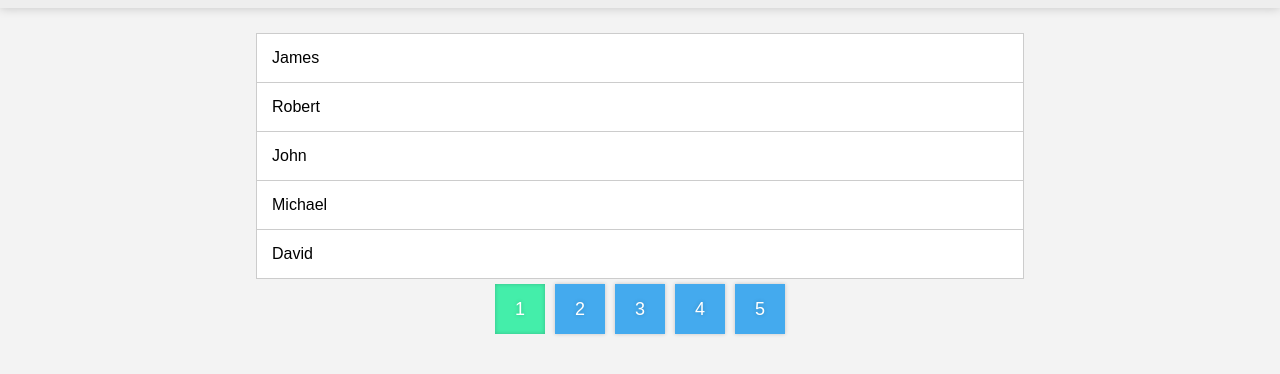
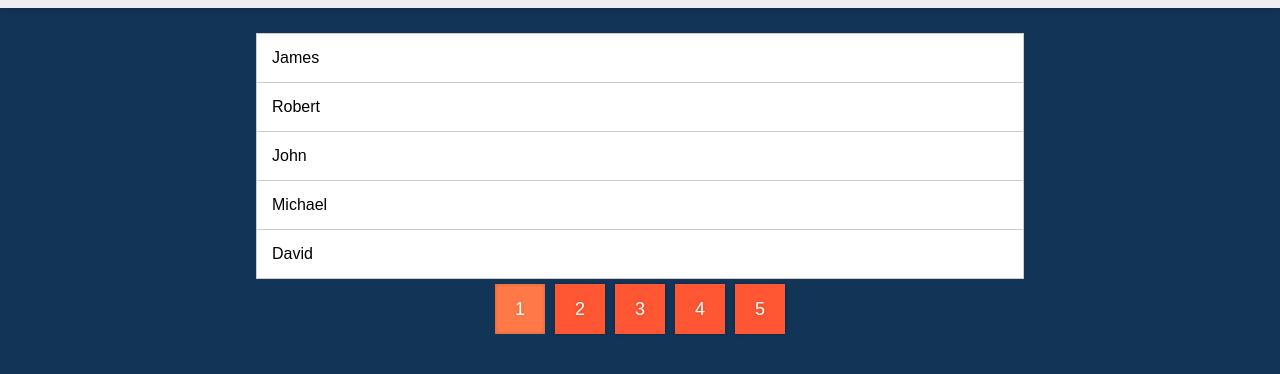
Before and after one commit to yonge123/github_video_insert, a plain HTML site: page index.html in a window 1280 px wide. Shown: the part 52-426 px from the top of the page. Drawn offline with Linux system fonts and the light colour scheme.

Commit message:
updating the background color

```diff
--- a/style.css
+++ b/style.css
@@ -6,7 +6,7 @@
 }
 
 body {
-	background: #F3F3F3;
+    background: #123456; /* Change this to your desired background color */
 }
 
 header {
@@ -53,17 +53,13 @@ main .list .item:hover {
 .pagenumbers button {
     width: 50px;
     height: 50px;
-
     appearance: none;
     border: none;
     outline: none;
     cursor: pointer;
-
-	background-color: #44AAEE;
-
+    background-color: #FF5733; /* Changed button background color */
     margin: 5px;
     transition: 0.4s;
-
     color: #FFF;
     font-size: 18px;
     text-shadow: 0px 0px 4px rgba(0, 0, 0, 0.2);
@@ -71,10 +67,10 @@ main .list .item:hover {
 }
 
 .pagenumbers button:hover {
-	background-color: #44EEAA;
+    background-color: #FF7948; /* Changed button hover background color */
 }
 
 .pagenumbers button.active {
-	background-color: #44EEAA;
+    background-color: #FF7948; /* Changed active button background color */
     box-shadow: inset 0px 0px 4px rgba(0, 0, 0, 0.2);
 }
```
Lines whose indentation alone changed are shown as unchanged.
